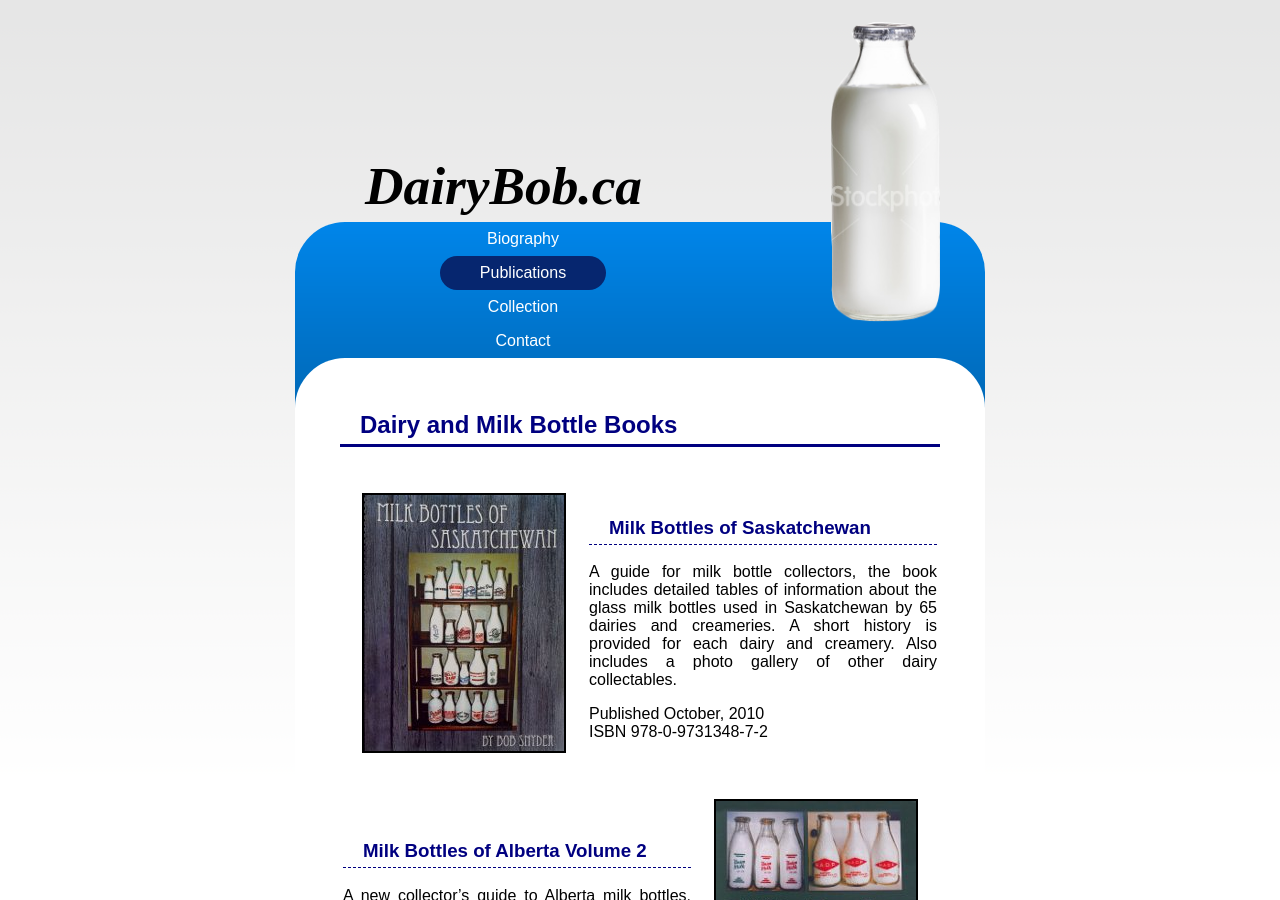
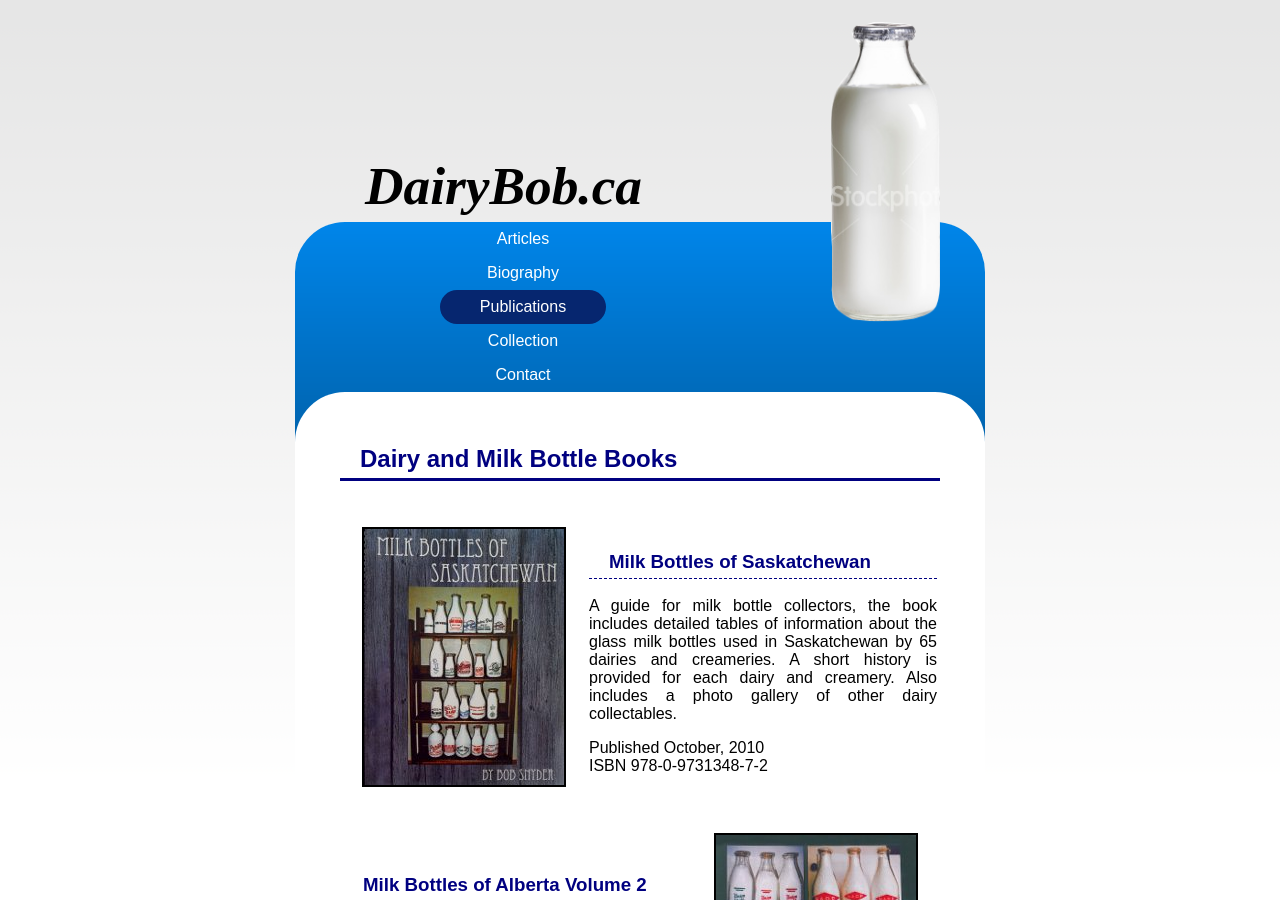
Before and after one commit to dairybob/dairybob.github.com, a Jekyll site: the page built from books.html, in a window 1280 px wide and 900 px high. Built offline with Jekyll 4.4.1, drawn with Linux system fonts in a browser that asks for light colours.

```diff
--- a/_layouts/default.html
+++ b/_layouts/default.html
@@ -29,7 +29,8 @@
 <img id="bottle" src="/bottle.png" height="300" />
 
 <ul id="navigation">
-<li {{ page.home }}><a href="/" title="About Bob">Biography</a></li>
+<li {{ page.articles }}><a href="/" title="Recent Writings">Articles</a></li>
+<li {{ page.bio }}><a href="/biography" title="About Bob">Biography</a></li>
 <li {{ page.books }}><a href="/books" title="Books by Bob">Publications</a></li>
 <li {{ page.gallery }}><a href="/gallery" title="Bob's Dairy Collectibles">Collection</a></li>
 <li><a href="mailto:dairybobalberta@gmail.com" title="Email Bob">Contact</a></li>
--- a/index.markdown
+++ b/biography.markdown
@@ -1,7 +1,7 @@
 ---
 layout: default
 title: Dairy Historian Robert Snyder
-home: id="title"
+bio: id="title"
 ---
 
 Bob is a native of Edmonton, born in the city in 1936. He received his early education at McDougall School, Norwood School, Rutherford School, King Edward Jr. High, and Scona High School, all in Edmonton, and Nutana Collegiate in Saskatoon, Saskatchewan.
```
